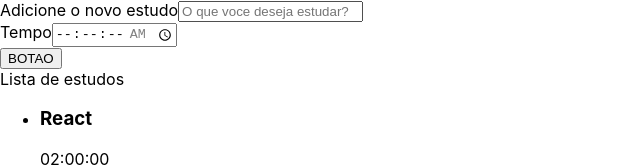
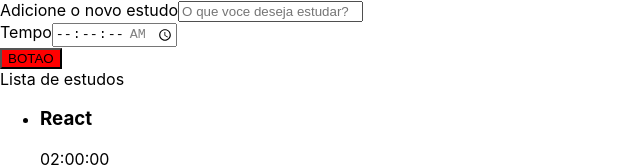
Before and after one commit to Bbeluco/TypeScriptReactProject, a React (Create React App) app: page / in a window 1280 px wide. Shown: the top 167 px of the page, without its empty margins (0-640 px from the left). Built offline with nearby package versions, Linux system fonts and the light colour scheme; the HTML template or start-up script is replaced by a standard one.

Commit message:
Button inline css style

```diff
--- a/src/components/Botao/buttonComponent.tsx
+++ b/src/components/Botao/buttonComponent.tsx
@@ -1,8 +1,13 @@
 import React from "react";
 
 class Botao extends React.Component {
+
     render(): React.ReactNode {
-        return <button>BOTAO</button>
+        const backgroundColor = "red";
+        const styles = {
+            backgroundColor
+        }
+        return <button style={styles}>BOTAO</button>
     }
 }
 
```
